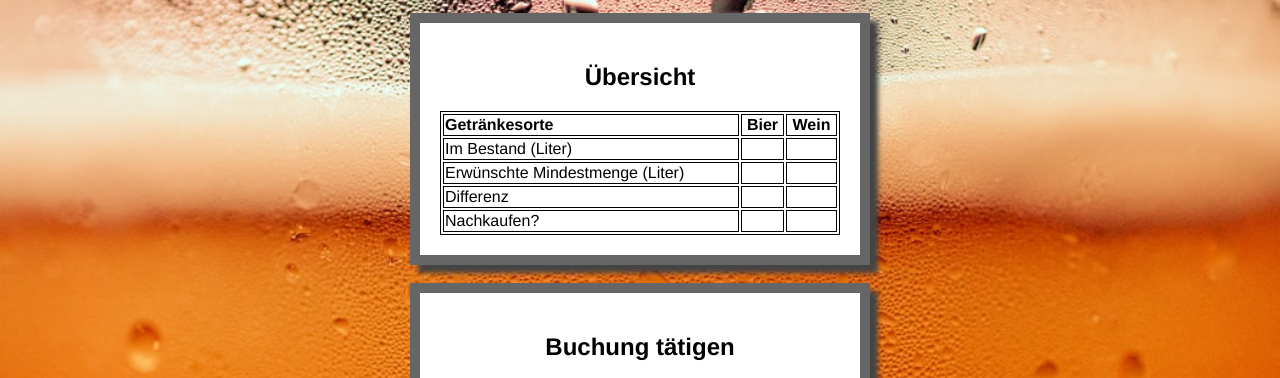
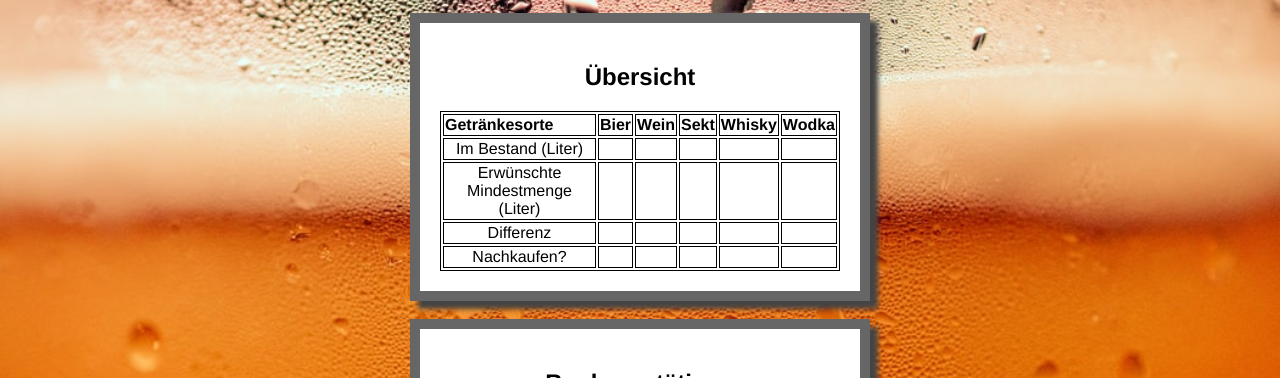
Before and after one commit to christophmanhart/Tracker, a plain HTML site: page src/index.html in a window 1280 px wide. Shown: the part 353-731 px from the top of the page. Drawn offline with nearby package versions, Linux system fonts and the light colour scheme; some packages are replaced by stand-ins of ours; no server answers.

Commit message:
html changes für sekt whisky und wodka

```diff
--- a/src/index.html
+++ b/src/index.html
@@ -31,26 +31,41 @@
                     <th id="linkespalte">Getränkesorte</td>
                     <th>Bier</td>
                     <th>Wein</td>
+                    <th>Sekt</td>
+                    <th>Whisky</td>
+                    <th>Wodka</td>
                 </tr>
                 <tr>
-                    <td id="linkespalte">Im Bestand (Liter)</td>
+                    <td>Im Bestand (Liter)</td>
                     <td id="bierbestand"></td>
                     <td id="weinbestand"></td>
+                    <td id="sektbestand"></td>
+                    <td id="whiskybestand"></td>
+                    <td id="wodkabestand"></td>
                 </tr>
                 <tr>
-                    <td id="linkespalte">Erwünschte Mindestmenge (Liter)</td>
+                    <td>Erwünschte Mindestmenge (Liter)</td>
                     <td id="biermin"></td>
                     <td id="weinmin"></td>
+                    <td id="sektmin"></td>
+                    <td id="whiskymin"></td>
+                    <td id="wodkamin"></td>
                 </tr>
                 <tr>
-                    <td id="linkespalte">Differenz</td>
+                    <td>Differenz</td>
                     <td id="differenzbier"></td>
                     <td id="differenzwein"></td>
+                    <td id="differenzsekt"></td>
+                    <td id="differenzwhisky"></td>
+                    <td id="differenzwodka"></td>
                 </tr>
                 <tr>
-                    <td id="linkespalte">Nachkaufen?</td>
+                    <td>Nachkaufen?</td>
                     <td id="nachkaufenbier"></td>
                     <td id="nachkaufenwein"></td>
+                    <td id="nachkaufensekt"></td>
+                    <td id="nachkaufenwhisky"></td>
+                    <td id="nachkaufenwodka"></td>
                 </tr>
             </table>
         </div>
@@ -67,6 +82,9 @@
                             <select name="Auswählen" id="getraenkeauswahl">
                                 <option value="Bier">Bier</option>
                                 <option value="Wein">Wein</option>
+                                <option value="Wein">Sekt</option>
+                                <option value="Wein">Whisky</option>
+                                <option value="Wein">wodka</option>
                             </select>
                         </td>
                     </tr>
```
